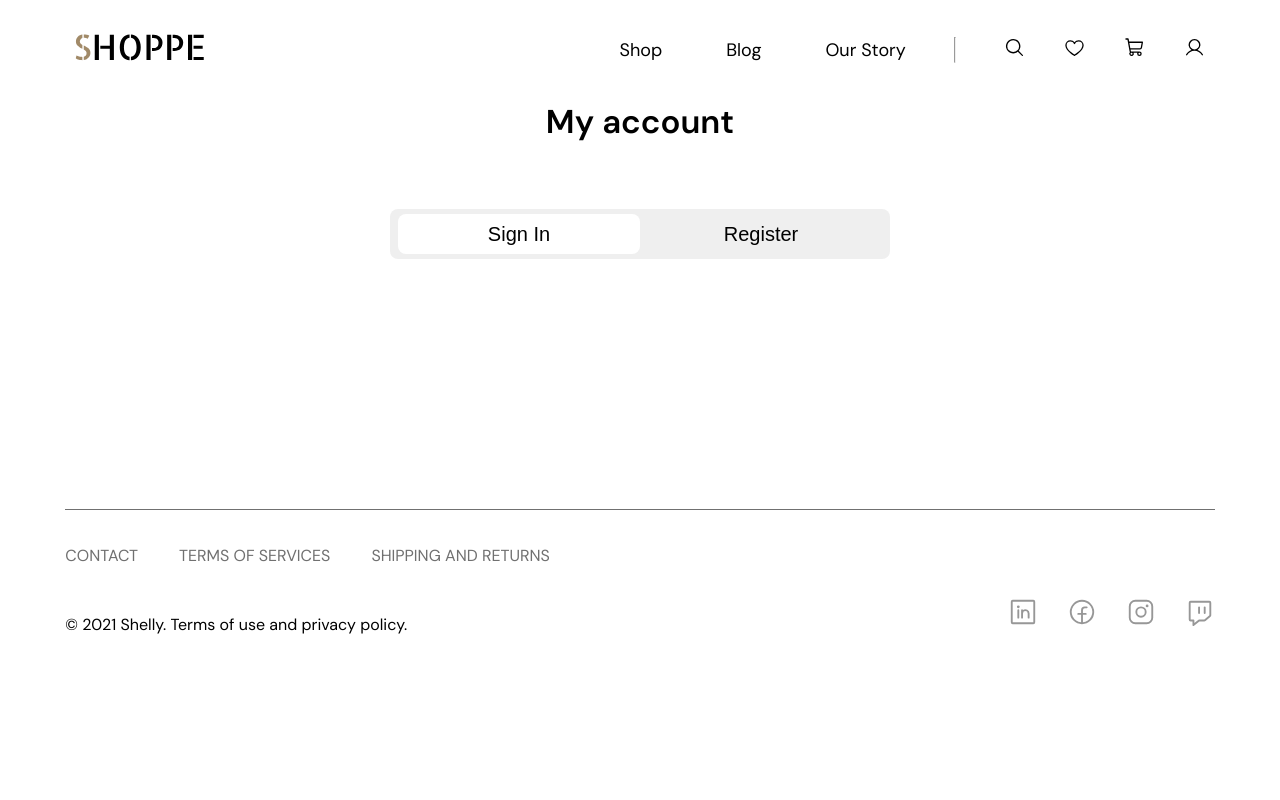
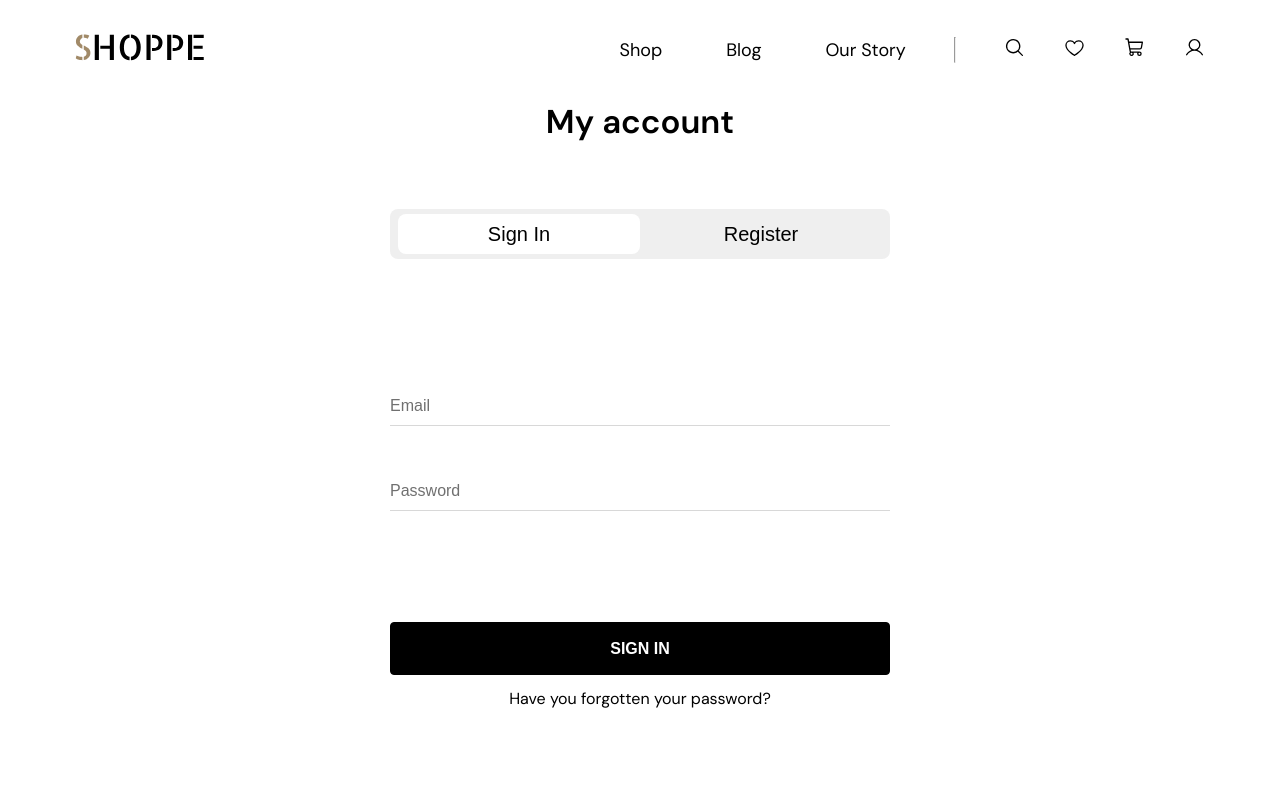
Before and after one commit to remix2021687/Web-Shoppe, a React (Vite) app in the folder client/: page /auth in a window 1280 px wide. Shown: the top 800 px of the page. Built offline with nearby package versions, Linux system fonts and the light colour scheme; no server answers.

Commit message:
AuthPage beta

```diff
--- a/client/src/Components/Main/AuthPage/AuthPage.jsx
+++ b/client/src/Components/Main/AuthPage/AuthPage.jsx
@@ -2,7 +2,7 @@ import { motion } from 'framer-motion'
 import { useState, useEffect } from 'react'
 
 export const AuthPage = () => {
-    const [formState, setFromState] = useState('Sing In');
+    const [formState, setFromState] = useState('Sign In');
 
     useEffect(() => {
         document.title = 'SHOPPE | Auth'
@@ -13,9 +13,9 @@ export const AuthPage = () => {
         <section className="AuthPage">
             <h1>My account</h1>
             <section className="AuthPage_switch">
-                <button onClick={() => {setFromState('Sing In')}}>
+                <button onClick={() => {setFromState('Sign In')}}>
                     <motion.span
-                        animate={{x: formState == 'Sing In' ? '0%': '100%'}}
+                        animate={{x: formState == 'Sign In' ? '0%': '100%'}}
                         transition={{
                             type: 'tween',
                             ease: 'easeInOut',
@@ -26,7 +26,49 @@ export const AuthPage = () => {
                 </button>
                 <button onClick={() => {setFromState('Register')}}><h3>Register</h3></button>
             </section>
-            <section></section>
+
+            {
+                formState == 'Sign In' ?
+                    <form className='AuthPage_SingIn' onSubmit={(event) => {event.preventDefault()}}>
+                        <section className='AuthPage_SingIn_inputs'>
+                            <input type='email' name='email' placeholder='Email'/>
+                            <input type='password' name='password' placeholder='Password'/>
+                        </section>
+                        <section className='AuthPage_SingIn_footer'>
+                            <motion.button
+                                whileHover={{scale: 1.05}}
+                                transition={{
+                                    type: 'tween',
+                                    duration: 0.3
+                                }}
+                                whileTap={{scale: 0.9}}
+                            >SIGN IN</motion.button>
+                            <a href='#'>Have you forgotten your password?</a>
+                        </section>
+                    </form>
+                    :
+                    <form className='AuthPage_SingIn Register' onSubmit={(event) => {event.preventDefault()}}>
+                        <section className='AuthPage_SingIn_inputs'>
+                            <input type='text' name='first_name' placeholder='First Name' />
+                            <input type='text' name='last_name' placeholder='Last Name' />
+                            <input type='email' name='email' placeholder='Email'/>
+                            <input type='password' name='password' placeholder='Password'/>
+                            <input type='password' name='retry_password' placeholder='Retry Password'/>
+                        </section>
+                        <section className='AuthPage_SingIn_footer'>
+                            <motion.button
+                                whileHover={{scale: 1.05}}
+                                transition={{
+                                    type: 'tween',
+                                    duration: 0.3
+                                }}
+                                whileTap={{scale: 0.9}}
+                            >Register</motion.button>
+                            <a href='#'>Have you forgotten your password?</a>
+                        </section>
+                    </form>
+            }
+
         </section>
     )
 }
--- a/client/src/assets/css/index.css
+++ b/client/src/assets/css/index.css
@@ -619,6 +619,7 @@ main {
   background-color: #EFEFEF;
   border-radius: 8px;
   overflow: hidden;
+  margin-bottom: 128px;
 }
 .AuthPage .AuthPage_switch button {
   position: relative;
@@ -641,6 +642,77 @@ main {
   top: -3px;
   background-color: white;
   border-radius: 8px;
+}
+.AuthPage .AuthPage_SingIn {
+  display: -webkit-box;
+  display: -ms-flexbox;
+  display: flex;
+  -webkit-box-orient: vertical;
+  -webkit-box-direction: normal;
+      -ms-flex-direction: column;
+          flex-direction: column;
+  gap: 111px;
+  width: 100%;
+}
+.AuthPage .AuthPage_SingIn .AuthPage_SingIn_inputs {
+  display: -webkit-box;
+  display: -ms-flexbox;
+  display: flex;
+  -webkit-box-orient: vertical;
+  -webkit-box-direction: normal;
+      -ms-flex-direction: column;
+          flex-direction: column;
+  gap: 46px;
+}
+.AuthPage .AuthPage_SingIn .AuthPage_SingIn_inputs input {
+  height: 39px;
+  border: none;
+  border-bottom: 1px solid #D8D8D8;
+  font-size: 16px;
+  outline: none;
+}
+.AuthPage .AuthPage_SingIn .AuthPage_SingIn_inputs input::-webkit-input-placeholder {
+  color: #707070;
+}
+.AuthPage .AuthPage_SingIn .AuthPage_SingIn_inputs input::-moz-placeholder {
+  color: #707070;
+}
+.AuthPage .AuthPage_SingIn .AuthPage_SingIn_inputs input:-ms-input-placeholder {
+  color: #707070;
+}
+.AuthPage .AuthPage_SingIn .AuthPage_SingIn_inputs input::-ms-input-placeholder {
+  color: #707070;
+}
+.AuthPage .AuthPage_SingIn .AuthPage_SingIn_inputs input::placeholder {
+  color: #707070;
+}
+.AuthPage .AuthPage_SingIn .AuthPage_SingIn_footer {
+  display: -webkit-box;
+  display: -ms-flexbox;
+  display: flex;
+  -webkit-box-orient: vertical;
+  -webkit-box-direction: normal;
+      -ms-flex-direction: column;
+          flex-direction: column;
+  -webkit-box-pack: center;
+      -ms-flex-pack: center;
+          justify-content: center;
+  text-align: center;
+  gap: 13px;
+}
+.AuthPage .AuthPage_SingIn .AuthPage_SingIn_footer button {
+  position: relative;
+  height: 53px;
+  background-color: black;
+  border: 1px solid black;
+  border-radius: 4px;
+  color: white;
+  font-size: 16px;
+  font-weight: 600;
+  cursor: pointer;
+}
+.AuthPage .AuthPage_SingIn .AuthPage_SingIn_footer a {
+  color: black;
 }
 
 .Step_1 {
--- a/client/src/assets/scss/Main/AuthPage/_AuthPage.scss
+++ b/client/src/assets/scss/Main/AuthPage/_AuthPage.scss
@@ -20,6 +20,7 @@
         background-color: #EFEFEF;
         border-radius: 8px;
         overflow: hidden;
+        margin-bottom: 128px;
 
         button {
             position: relative;
@@ -46,4 +47,52 @@
             }
         }
     }
+
+    .AuthPage_SingIn {
+        display: flex;
+        flex-direction: column;
+        gap: 111px;
+        width: 100%;
+
+        .AuthPage_SingIn_inputs {
+            display: flex;
+            flex-direction: column;
+            gap: 46px;
+
+            input {
+                height: 39px;
+                border: none;
+                border-bottom: 1px solid #D8D8D8;
+                font-size: 16px;
+                outline: none;
+
+                &::placeholder {
+                    color: #707070;
+                }
+            }
+
+        }
+
+        .AuthPage_SingIn_footer {
+            display: flex;
+            flex-direction: column;
+            justify-content: center;
+            text-align: center;
+            gap: 13px;
+
+            button {
+                position: relative;
+                height: 53px;
+                background-color: black;
+                border: 1px solid black;
+                border-radius: 4px;
+                color: white;
+                font-size: 16px;
+                font-weight: 600;
+                cursor: pointer;
+            }
+
+            a {color: black;}
+        }
+    }
 }
```
Also changed, not shown: client/src/assets/css/index.min.css.
